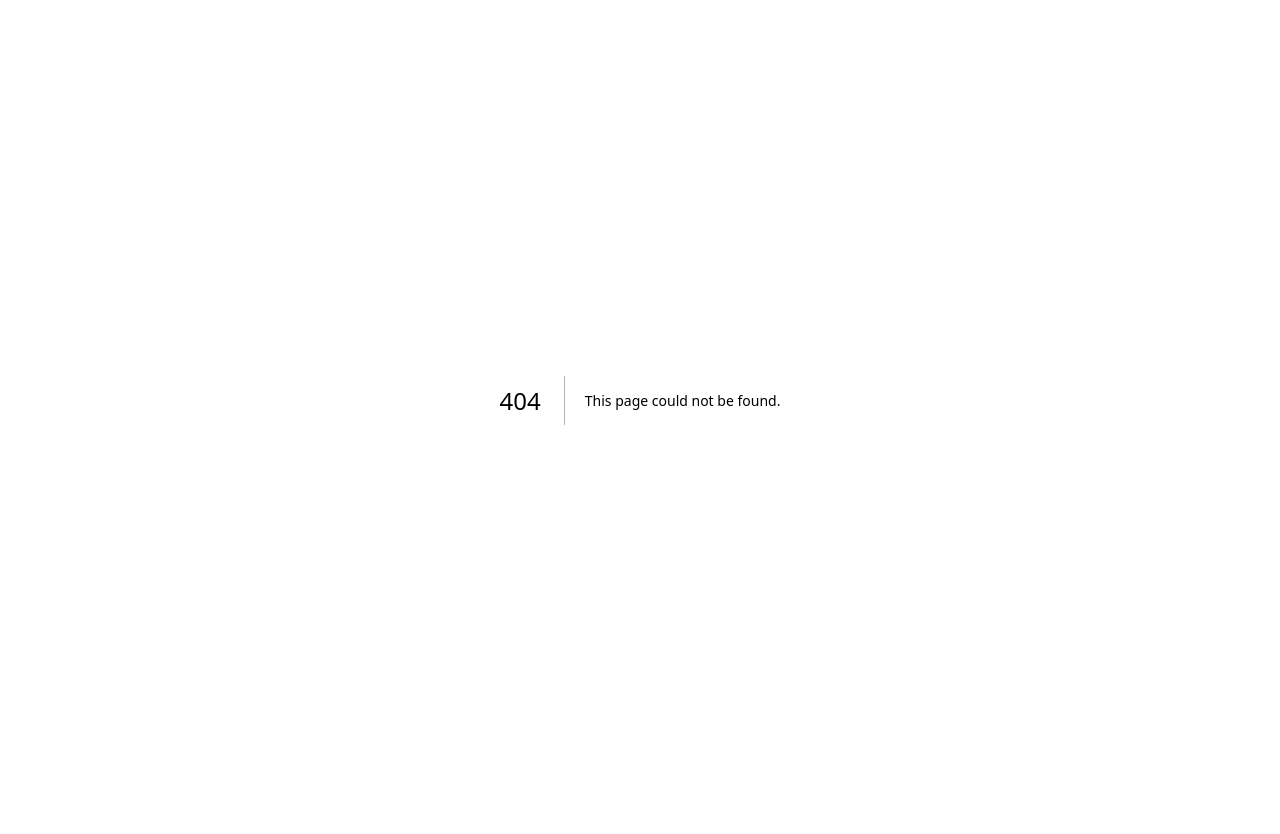
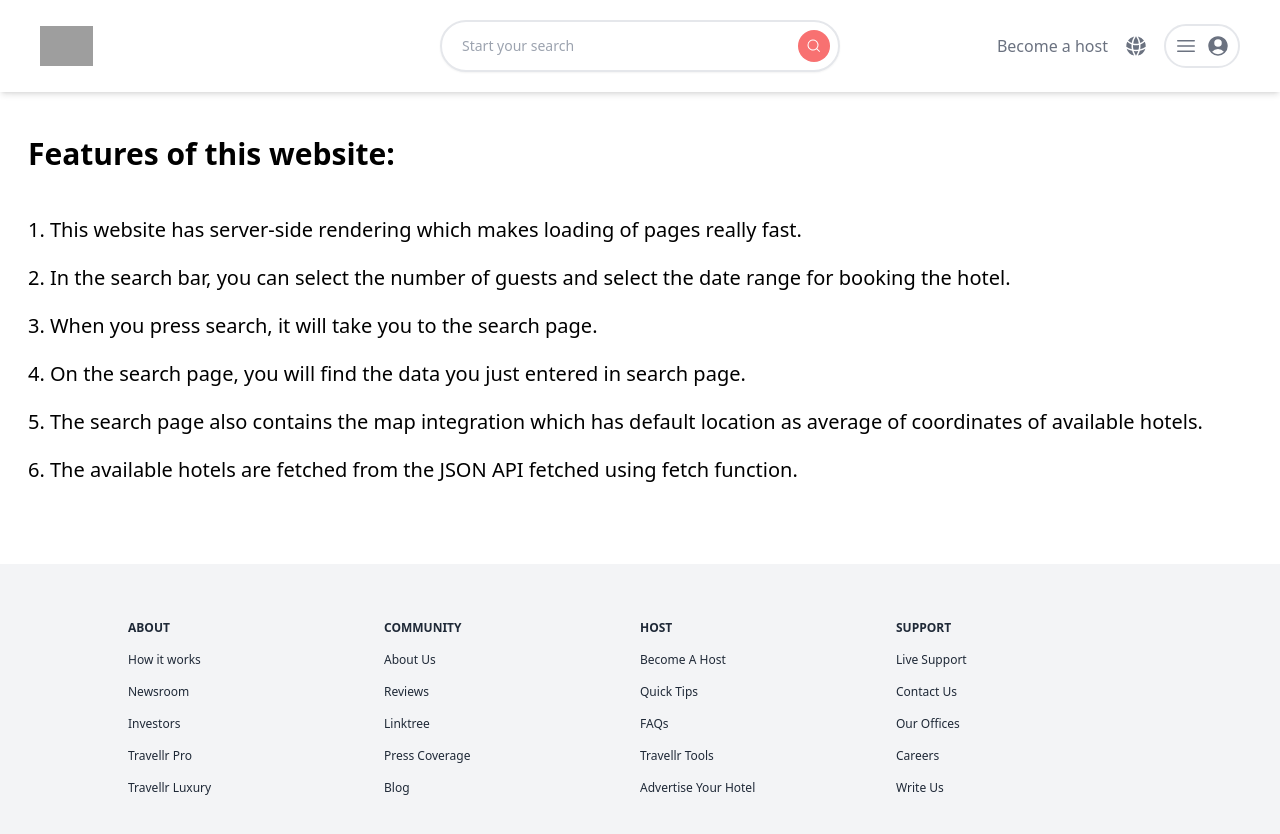
Before and after one commit to ArpitPy/travellr, a Next.js app: page /features in a window 1280 px wide. Before the commit this address had no page. Shown: the top 834 px of the page. Before the commit the page ends 800 px from the top, so only its background shows below. Built offline with nearby package versions, Linux system fonts and the light colour scheme; grey boxes are pictures that could not be loaded; what @badrap/bar-of-progress would draw is missing.

Commit message:
features page

```diff
--- a/components/Banner.js
+++ b/components/Banner.js
@@ -1,6 +1,11 @@
 import Image from "next/image";
+import { useRouter } from "next/dist/client/router";
 
 function Banner() {
+  const router = useRouter();
+  const navig = () => {
+    router.push("/features")
+  }
   return (
     <div className="relative h-[300px] sm:h-[400px] lg:h-[500px] xl:h-[600px] 2xl:h-[700px]">
       <Image
@@ -11,7 +16,7 @@ function Banner() {
       />
       <div className="absolute top-1/2 w-full text-center">
         <p className="text-sm sm:text-lg">Not sure where to go? Perfect.</p>
-        <button className="text-white text-sm sm:text-lg bg-orange-500 px-10 py-4 shadow-md rounded-full font-bold my-3 hover:shadow-xl active:scale-90 transition duration-150 ">
+        <button onClick={navig} className="text-white text-sm sm:text-lg bg-orange-500 px-10 py-4 shadow-md rounded-full font-bold my-3 hover:shadow-xl active:scale-90 transition duration-150 ">
           I'm flexible
         </button>
       </div>
--- /dev/null
+++ b/pages/features.js
@@ -0,0 +1,41 @@
+import Footer from "../components/Footer";
+import Header from "../components/Header";
+
+function Features() {
+  return (
+    <div>
+      <Header />
+      <div>
+        <h1 className="ml-7 mt-11 mb-11 text-xl md:text-3xl font-semibold">
+          Features of this website:
+        </h1>
+        <p className="ml-7 text-md md:text-xl mb-5">
+          1. This website has server-side rendering which makes loading of pages
+          really fast.
+        </p>
+        <p className="ml-7 text-md md:text-xl mb-5">
+          2. In the search bar, you can select the number of guests and select
+          the date range for booking the hotel.
+        </p>
+        <p className="ml-7 text-md md:text-xl mb-5">
+          3. When you press search, it will take you to the search page.
+        </p>
+        <p className="ml-7 text-md md:text-xl mb-5">
+          4. On the search page, you will find the data you just entered in
+          search page.
+        </p>
+        <p className="ml-7 text-md md:text-xl mb-5">
+          5. The search page also contains the map integration which has default
+          location as average of coordinates of available hotels.
+        </p>
+        <p className="ml-7 text-md md:text-xl mb-20">
+          6. The available hotels are fetched from the JSON API fetched using
+          fetch function.
+        </p>
+      </div>
+      <Footer />
+    </div>
+  );
+}
+
+export default Features;
```
Also changed, not shown: components/Header.js (line endings or trailing spaces), 1 other file (tests, documents, lock files or other folders).
